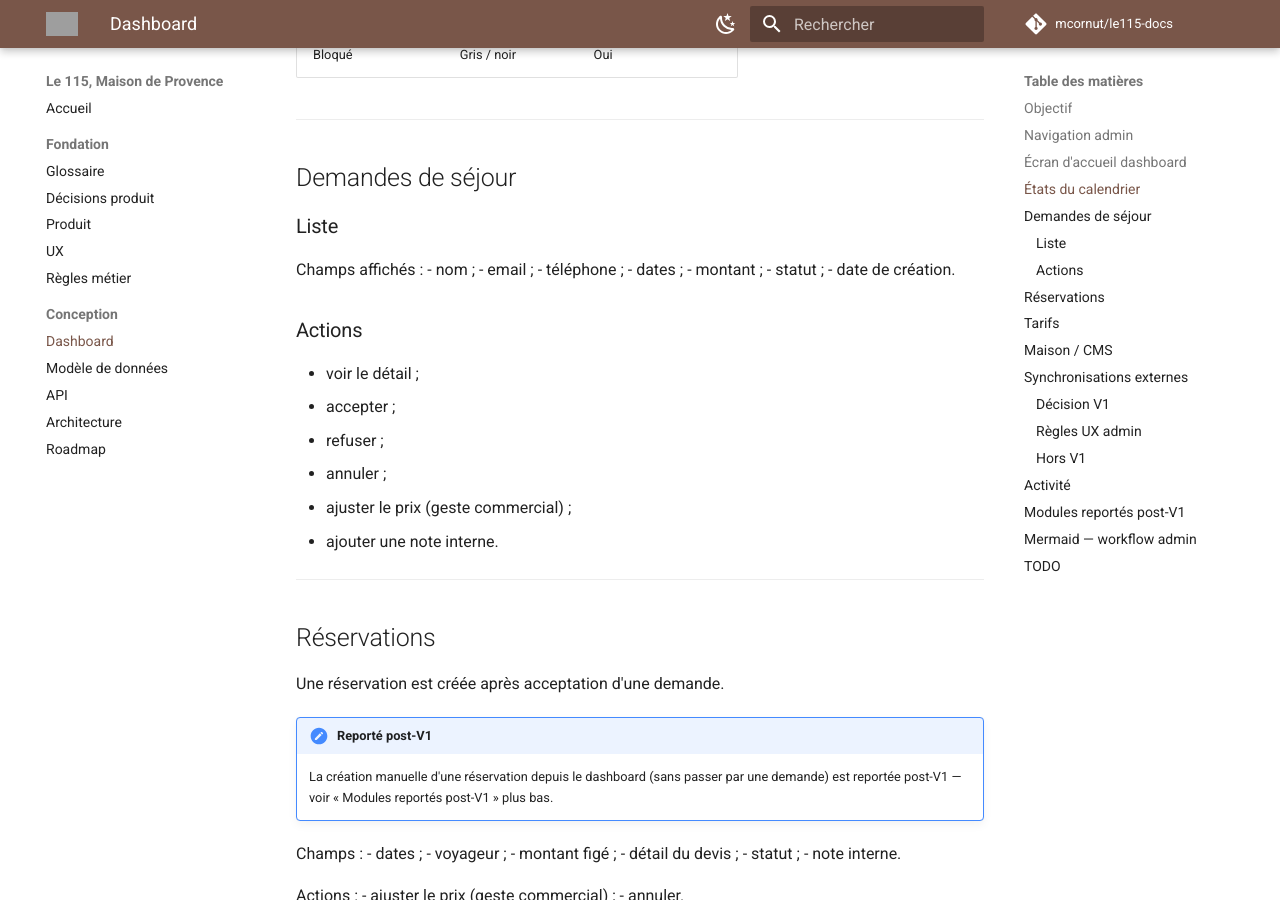
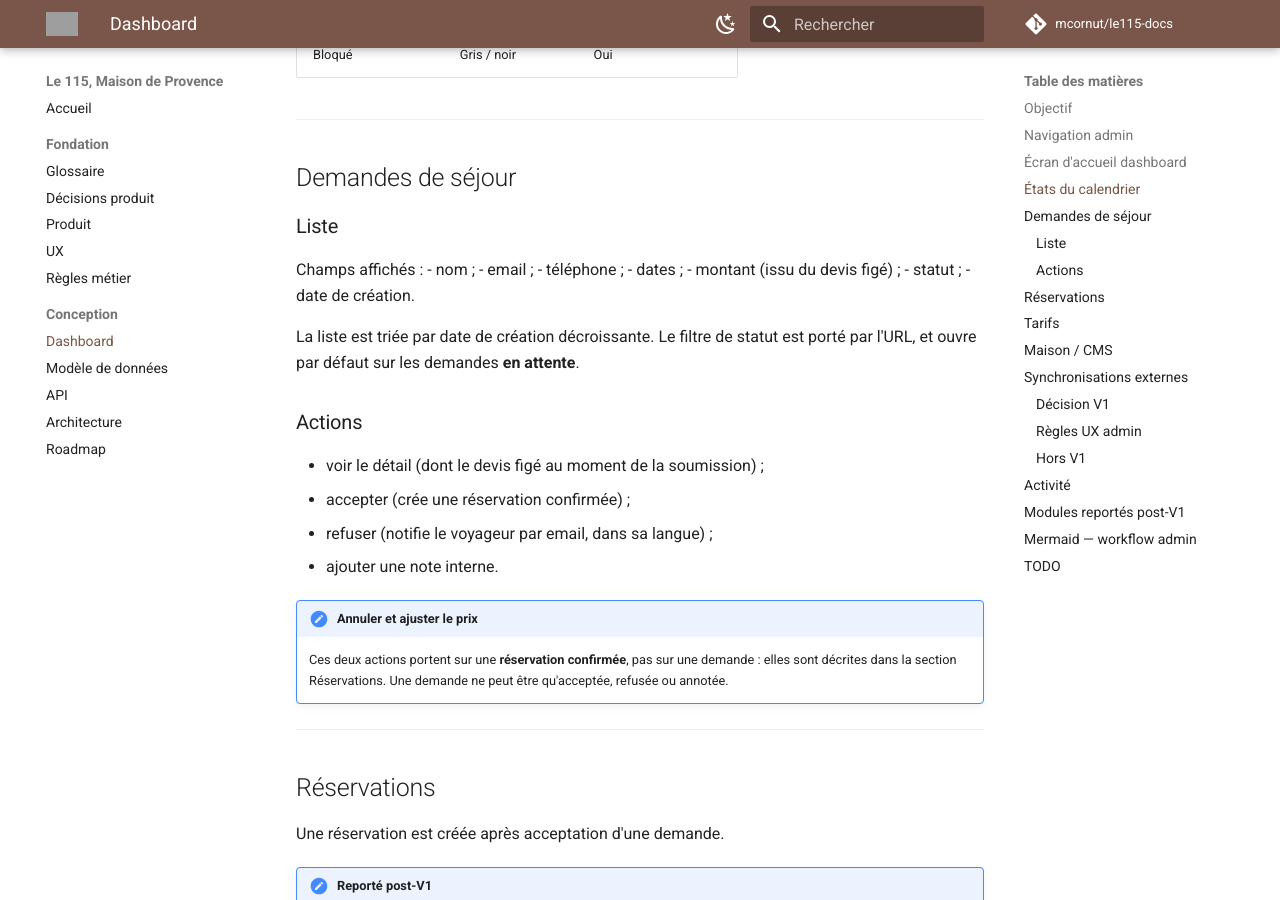
Before and after one commit to mcornut/le115-docs, an MkDocs documentation site: the page built from docs/04-Dashboard.md, in a window 1280 px wide and 900 px high, scrolled down 1937 px. Built offline with MkDocs 1.6.1 and Material for MkDocs 9.7.7, drawn with Linux system fonts in a browser that asks for light colours; comment, search, counter and statistics services are not loaded; grey boxes are pictures that could not be loaded.

Commit message:
docs(dashboard): actions réelles du module Demandes
« Annuler » et « ajuster le prix » portent sur une réservation confirmée,
pas sur une demande : ils relèvent de la section Réservations.

Co-Authored-By: Claude Opus 4.8 (1M context) <noreply@anthropic.com>

```diff
--- a/docs/04-Dashboard.md
+++ b/docs/04-Dashboard.md
@@ -72,18 +72,24 @@ Champs affichés :
 - email ;
 - téléphone ;
 - dates ;
-- montant ;
+- montant (issu du devis figé) ;
 - statut ;
 - date de création.
 
+La liste est triée par date de création décroissante. Le filtre de statut est
+porté par l'URL, et ouvre par défaut sur les demandes **en attente**.
+
 ### Actions
 
-- voir le détail ;
-- accepter ;
-- refuser ;
-- annuler ;
-- ajuster le prix (geste commercial) ;
+- voir le détail (dont le devis figé au moment de la soumission) ;
+- accepter (crée une réservation confirmée) ;
+- refuser (notifie le voyageur par email, dans sa langue) ;
 - ajouter une note interne.
+
+!!! note "Annuler et ajuster le prix"
+    Ces deux actions portent sur une **réservation confirmée**, pas sur une
+    demande : elles sont décrites dans la section Réservations. Une demande
+    ne peut être qu'acceptée, refusée ou annotée.
 
 ---
 
```
